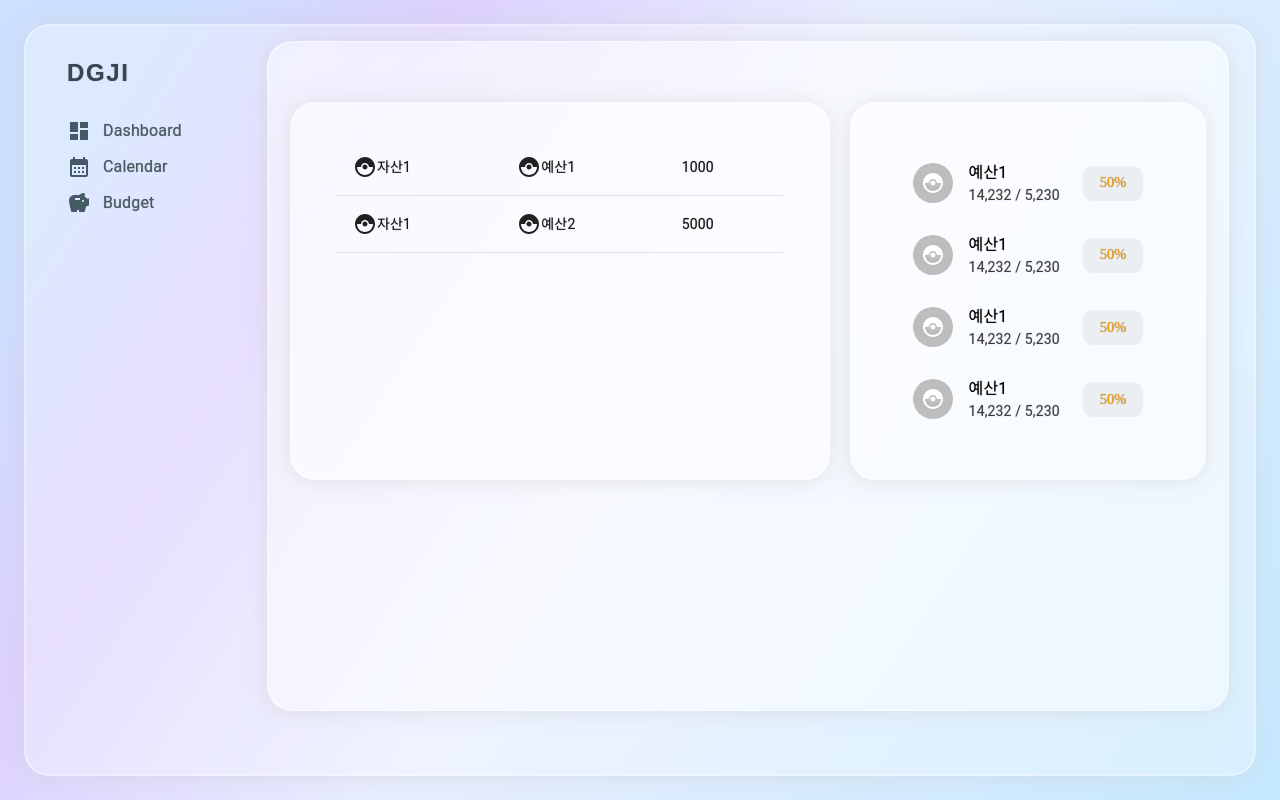
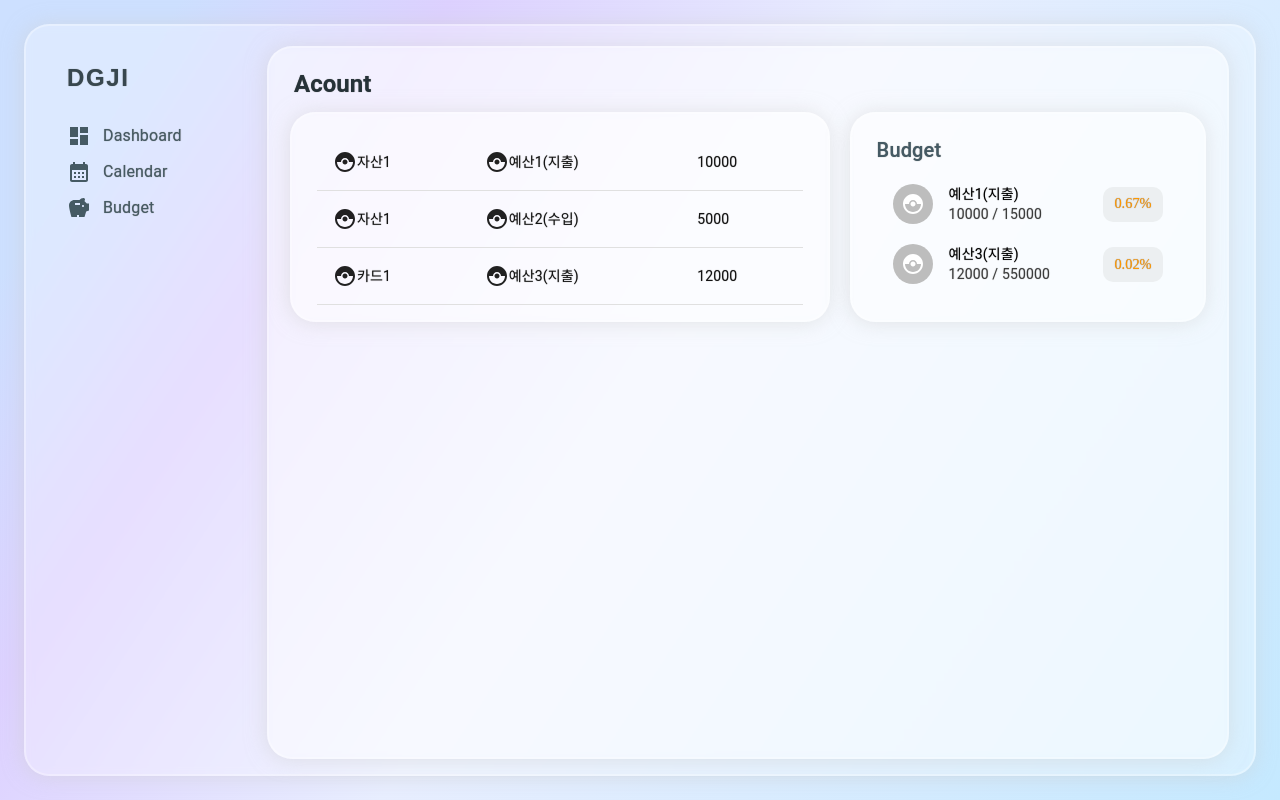
Before and after one commit to inhyeok-kim/doongji_web, a React (Create React App) app: page /budget in a window 1280 px wide. Built offline with nearby package versions, Linux system fonts and the light colour scheme.

Commit message:
1. 예산 작업 2. 디자인 작업

```diff
--- a/src/Layout/Admin/Body.tsx
+++ b/src/Layout/Admin/Body.tsx
@@ -8,7 +8,7 @@ export default function Body(){
         <Grid2
             width={'calc(100% - 200px)'}
             paddingLeft={2}
-            height={'calc(100% - 3rem)'}
+            height={'100%'}
         >
             <GlassWidget
                 height="100%"
--- a/src/Layout/Admin/NavBar.tsx
+++ b/src/Layout/Admin/NavBar.tsx
@@ -3,9 +3,9 @@ import AppBar from '@mui/material/AppBar';
 import IconButton from '@mui/material/IconButton';
 import MenuIcon from '@mui/icons-material/Menu';
 import { ThemeProvider, createTheme } from '@mui/material/styles';
-import { Drawer, ListItemText, MenuItem, MenuList } from "@mui/material";
+import { Drawer, ListItemText, MenuItem, MenuList, Typography } from "@mui/material";
 import { useState,useMemo } from "react";
-import { grey } from "@mui/material/colors";
+import { blueGrey, grey } from "@mui/material/colors";
 import { useMatches, useNavigate } from "react-router-dom";
 
 export default function Navbar(){
@@ -21,8 +21,10 @@ export default function Navbar(){
                 alignItems={"center"}
                 sx={{display : {xs:'none',sm:'block'}}}
             >
+                <Typography variant="h5" color={blueGrey[900]} fontWeight={'bold'}>
+                    Acount
+                </Typography>
             </Grid2>
-            <NavAppBar />
 
         </Grid2>
 
--- a/src/Layout/Widget/GlassWidget.tsx
+++ b/src/Layout/Widget/GlassWidget.tsx
@@ -1,4 +1,6 @@
+import { Typography } from "@mui/material";
 import Grid2 from "@mui/material/Unstable_Grid2/Grid2";
+import { blueGrey } from "@mui/material/colors";
 
 interface Props {
     xs? : number
@@ -24,6 +26,7 @@ interface Props {
     marginRight? : string
     marginBottom? : string
     marginTop? : string
+    title? : string
 }
 export default function GlassWidget({
     children,
@@ -33,7 +36,7 @@ export default function GlassWidget({
     height,
     minHeight,
     maxHeight,
-    padding = '15px 25px',
+    padding = '20px 25px 15px 25px',
     paddingLeft,
     paddingRight,
     paddingBottom,
@@ -48,7 +51,8 @@ export default function GlassWidget({
     marginRight,
     marginBottom,
     marginTop,
-    xs
+    xs,
+    title
 } : Props){
     return (
         <Grid2
@@ -85,6 +89,12 @@ export default function GlassWidget({
                 textShadow : '0px 0px 1px gray;'
             }}
         >
+            {title ?
+                <Typography variant="h6" color={blueGrey[700]}>
+                    {title}
+                </Typography>
+                :''
+            }
             {children}
         </Grid2>
     )
--- a/src/Modules/Budget/TempApi.tsx
+++ b/src/Modules/Budget/TempApi.tsx
@@ -1,10 +1,10 @@
 import { useState } from "react";
-import { Asset, Budget, Trade, TradeOfApi } from "./_types";
+import { Asset, Budget, BudgetOfApi, Trade, TradeOfApi } from "./_types";
 
 const tradeDatas : Trade[] = [
     { // 1번 자산에서 1번 예산(지출)
         id : '1',
-        amount : 1000,
+        amount : 10000,
         budgetId : '1',
         fromAssetId : '1',
         type : 'expend',
@@ -17,19 +17,34 @@ const tradeDatas : Trade[] = [
         fromAssetId : '1',
         type : 'income',
         datetime : '20230612'
-    }
+    },
+    { // 1번 자산에서 1번 예산(지출)
+        id : '3',
+        amount : 12000,
+        budgetId : '3',
+        fromAssetId : '2',
+        type : 'expend',
+        datetime : '20230612'
+    },
 ]
 const budgetDatas : Budget[] = [
     {
         id : '1',
-        name : '예산1',
+        name : '예산1(지출)',
         type : 'expend',
+        amount : 15000,
     },
     {
         id : '2',
-        name : '예산2',
+        name : '예산2(수입)',
         type : 'income',
-    }
+    },
+    {
+        id : '3',
+        name : '예산3(지출)',
+        type : 'expend',
+        amount : 550000,
+    },
 ];
 const assetDatas : Asset[] = [
     {
@@ -51,8 +66,16 @@ const assetDatas : Asset[] = [
         id : '4',
         name : '투자1',
         type : 'invest',
-    }
+    },
 ];
+
+export function getBudgetDataList() : BudgetOfApi[]{
+    return budgetDatas.filter(v=>v.type==="expend").map(budget=>{
+        const apiData : BudgetOfApi = budget;
+        apiData.useAmount = tradeDatas.filter(v=>v.budgetId === budget.id).reduce((p,c)=>p+c.amount!,0);
+        return apiData;
+    });
+}
 
 export function getTradeDataList() : TradeOfApi[]{
     const list = tradeDatas.map(data =>{
@@ -77,3 +100,7 @@ export function useGetTradeList(){
     const [list, setList] = useState<TradeOfApi[]>(getTradeDataList());
     return list;
 }
+export function useGetBudgetList(){
+    const [list, setList] = useState<BudgetOfApi[]>(getBudgetDataList());
+    return list;
+}
--- a/src/Modules/Budget/Widget/BudgetCurrent.tsx
+++ b/src/Modules/Budget/Widget/BudgetCurrent.tsx
@@ -1,31 +1,38 @@
 import { Avatar, List, ListItem, ListItemAvatar, ListItemIcon, ListItemText, Paper } from "@mui/material";
-import { Budget } from "../_types";
+import { Budget, BudgetOfApi } from "../_types";
 import Grid2 from "@mui/material/Unstable_Grid2/Grid2"
 import IconProv from "../../IconProv";
 import { blueGrey, orange } from "@mui/material/colors";
+import { useGetBudgetList } from "../TempApi";
 
 export default function BudgetCurrent(){
-    return <BudgetCurrentView />
+    const list = useGetBudgetList();
+
+    return <BudgetCurrentView data={list}/>
 }
 
 
 interface ViewProps {
-    data? : Budget[]
+    data? : BudgetOfApi[]
 }
 function BudgetCurrentView({
-    data
+    data=[]
 }: ViewProps){
     return (
-        <Grid2>
-            <List>
+        <Grid2
+            padding={0}
+        >
+            <List dense>
+                {
+                    data.map(d=>(
                         <ListItem>
                             <ListItemAvatar>
                                 <Avatar>
                                     <IconProv />
                                 </Avatar>
                             </ListItemAvatar>
-                    <ListItemText primary="예산1" secondary={
-                        <><span>14,232</span> / <span>5,230</span></>
+                            <ListItemText primary={d.name} secondary={
+                                <><span>{d.useAmount}</span> / <span>{d.amount}</span></>
                             } />
                             <Paper
                                 elevation={0}
@@ -42,90 +49,12 @@ function BudgetCurrentView({
                                     color : orange[500]
                                 }}
                             >
-                        50%
+                                {(d.useAmount! / d.amount!).toFixed(2)}%
                             </Paper>
                         </ListItem>
-                <ListItem>
-                    <ListItemAvatar>
-                        <Avatar>
-                            <IconProv />
-                        </Avatar>
-                    </ListItemAvatar>
-                    <ListItemText primary="예산1" secondary={
-                        <><span>14,232</span> / <span>5,230</span></>
-                    } />
-                    <Paper
-                        elevation={0}
-                        sx={{
-                            background : blueGrey[50],
-                            display : 'flex',
-                            justifyContent : 'center',
-                            alignItems : 'center',
-                            width:'60px',
-                            height : '35px',
-                            fontSize : '0.9rem',
-                            lineHeight : '1.6',
-                            borderRadius : '10px',
-                            color : orange[500]
-                        }}
-                    >
-                        50%
-                    </Paper>
-                </ListItem>
-                <ListItem>
-                    <ListItemAvatar>
-                        <Avatar>
-                            <IconProv />
-                        </Avatar>
-                    </ListItemAvatar>
-                    <ListItemText primary="예산1" secondary={
-                        <><span>14,232</span> / <span>5,230</span></>
-                    } />
-                    <Paper
-                        elevation={0}
-                        sx={{
-                            background : blueGrey[50],
-                            display : 'flex',
-                            justifyContent : 'center',
-                            alignItems : 'center',
-                            width:'60px',
-                            height : '35px',
-                            fontSize : '0.9rem',
-                            lineHeight : '1.6',
-                            borderRadius : '10px',
-                            color : orange[500]
-                        }}
-                    >
-                        50%
-                    </Paper>
-                </ListItem>
-                <ListItem>
-                    <ListItemAvatar>
-                        <Avatar>
-                            <IconProv />
-                        </Avatar>
-                    </ListItemAvatar>
-                    <ListItemText primary="예산1" secondary={
-                        <><span>14,232</span> / <span>5,230</span></>
-                    } />
-                    <Paper
-                        elevation={0}
-                        sx={{
-                            background : blueGrey[50],
-                            display : 'flex',
-                            justifyContent : 'center',
-                            alignItems : 'center',
-                            width:'60px',
-                            height : '35px',
-                            fontSize : '0.9rem',
-                            lineHeight : '1.6',
-                            borderRadius : '10px',
-                            color : orange[500]
-                        }}
-                    >
-                        50%
-                    </Paper>
-                </ListItem>
+                    ))
+                }
+
             </List>
         </Grid2>
     )
--- a/src/Modules/Budget/Widget/TodayTradeList.tsx
+++ b/src/Modules/Budget/Widget/TodayTradeList.tsx
@@ -20,7 +20,9 @@ function TodayTradeListView({
 }: ViewProps){
 
     return (
-        <Grid2>
+        <Grid2
+            padding={0}
+        >
             <TableContainer>
                 <Table>
                     <TableBody>
--- a/src/Modules/Budget/_types.ts
+++ b/src/Modules/Budget/_types.ts
@@ -13,6 +13,7 @@ export interface Budget {
     name? : string
     iconNum? : number
     type? : BudgetType
+    amount? :number
 };
 
 export type TradeType = 'expend'|'income'| 'transfer'| 'revenue'| 'loss'| 'buy'| 'sell';
@@ -34,3 +35,7 @@ export interface TradeOfApi extends Trade{
     fromAssetIconNum? : number
     toAssetIconNum? : number
 }
+
+export interface BudgetOfApi extends Budget {
+    useAmount? : number
+}
--- a/src/Pages/BudgetPage.tsx
+++ b/src/Pages/BudgetPage.tsx
@@ -7,6 +7,7 @@ import { Paper } from "@mui/material";
 export default function BudgetPage(){
 
     return (
+        <Grid2>
             <Grid2
                 container
                 spacing={5}
@@ -19,11 +20,13 @@ export default function BudgetPage(){
                     <TodayTradeList />
                 </GlassWidget>
                 <GlassWidget
+                    title="Budget"
                     width="calc(40% - 10px)"
                     marginLeft="10px"
                 >
                     <BudgetCurrent />
                 </GlassWidget>
             </Grid2>
+        </Grid2>
     )
 }
```
Lines whose indentation alone changed are shown as unchanged.
